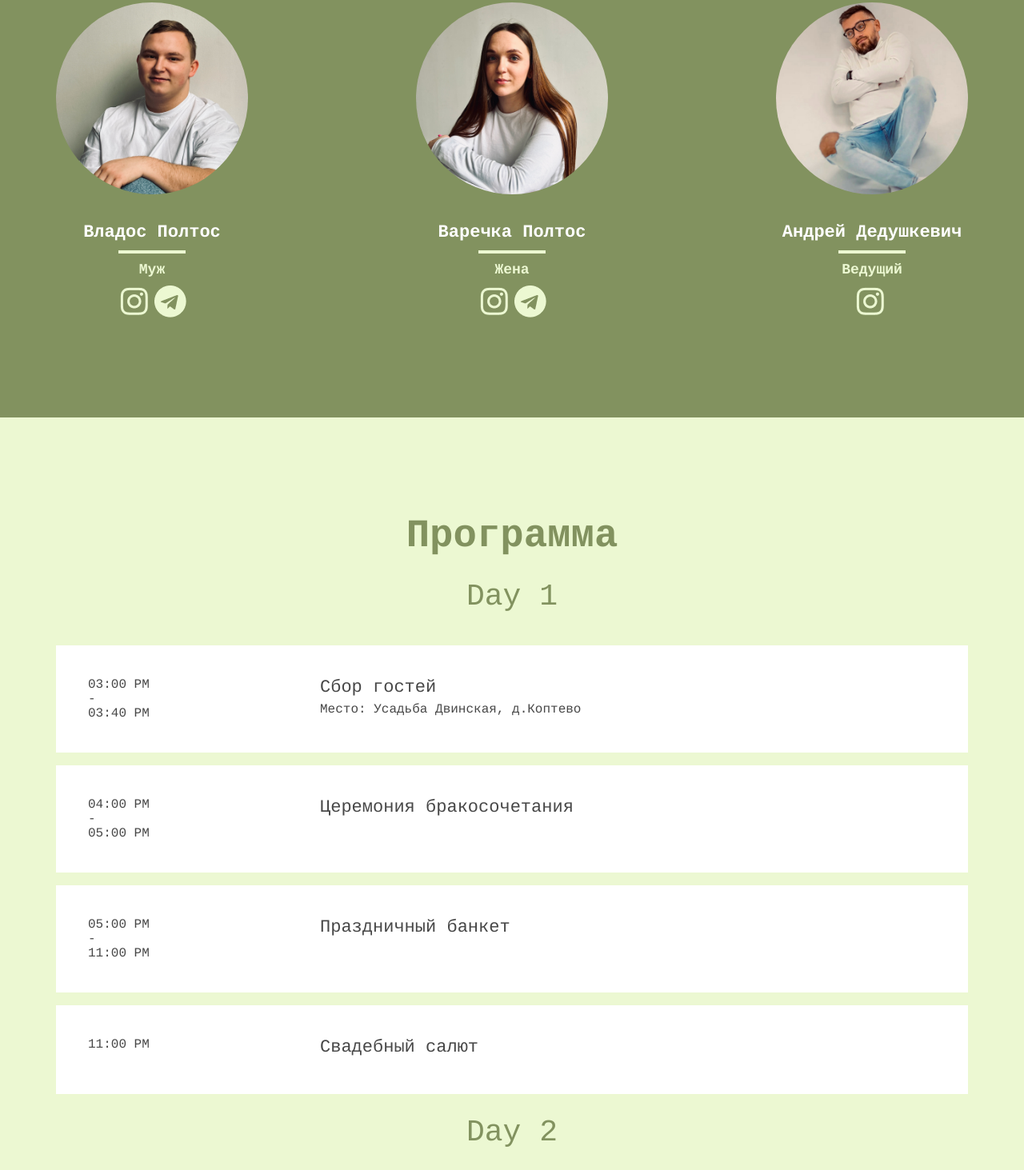
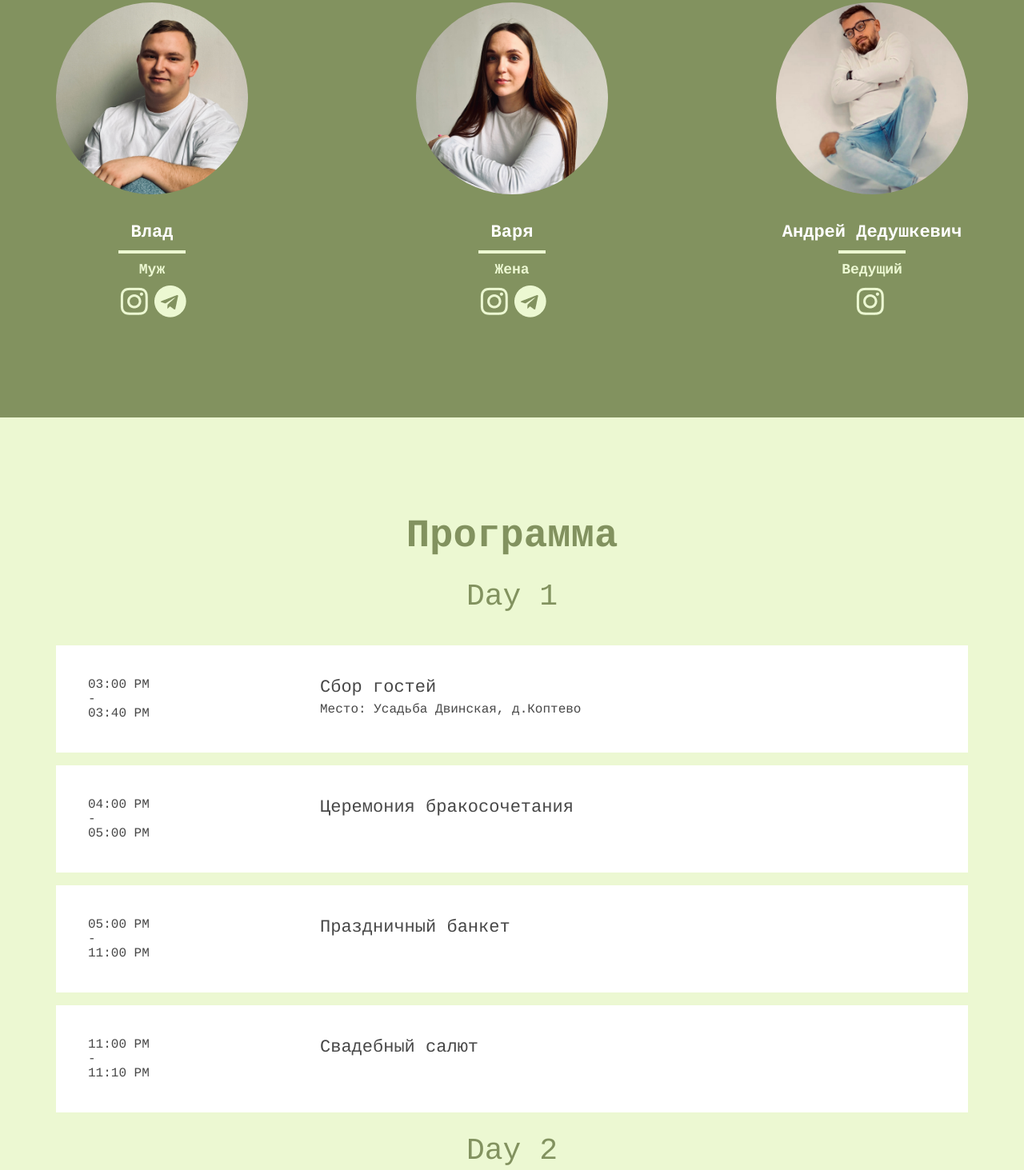
Before and after one commit to vishidckevichv13/vishidckevichv13.git.io, a plain HTML site: page index.html in a window 1280 px wide. Shown: the part 2169-3632 px from the top of the page at 80% size. Drawn offline with Linux system fonts and the light colour scheme.

Commit message:
Add files via upload

```diff
--- a/index.html
+++ b/index.html
@@ -88,7 +88,7 @@
                             <img class="chelPhotoSetting" src="assets/image/Vlados.jpg" alt="">
                         </div>
                         <div class="chelName">
-                            Владос Полтос
+                            Влад
                         </div>
                         <div class="chelRazdelitel">
 
@@ -111,7 +111,7 @@
                             <img class="chelPhotoSetting" src="assets/image/Varya.jpg" alt="">
                         </div>
                         <div class="chelName">
-                            Варечка Полтос
+                            Варя
                         </div>
                         <div class="chelRazdelitel">
 
@@ -206,6 +206,8 @@
                 <div class="programItem">
                     <div class="programmTime">
                         <div>11:00 PM</div>
+                        <div> - </div>
+                        <div>11:10 PM</div>
                     </div>
                     <div class="programmData">
                         <div class="programmDataHeader">
```
